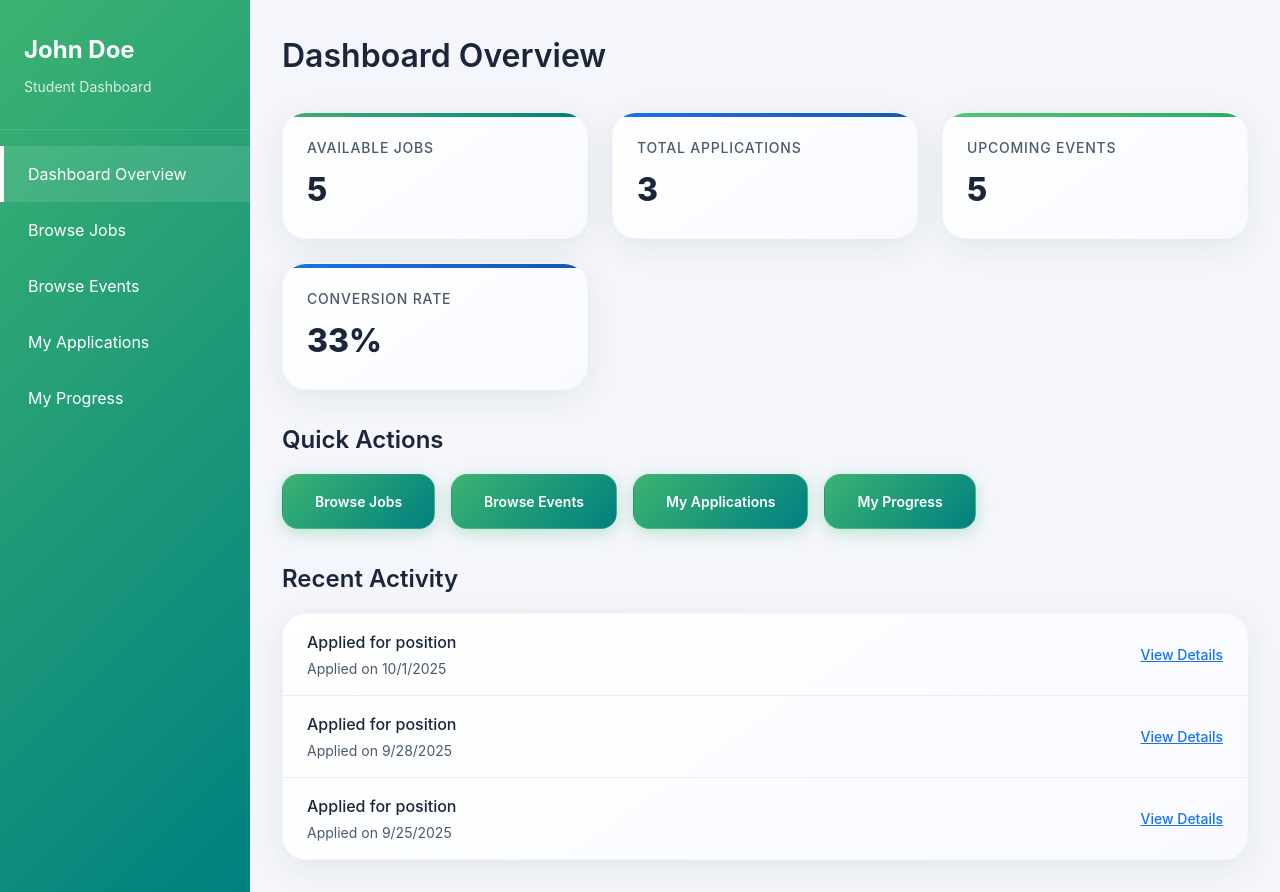
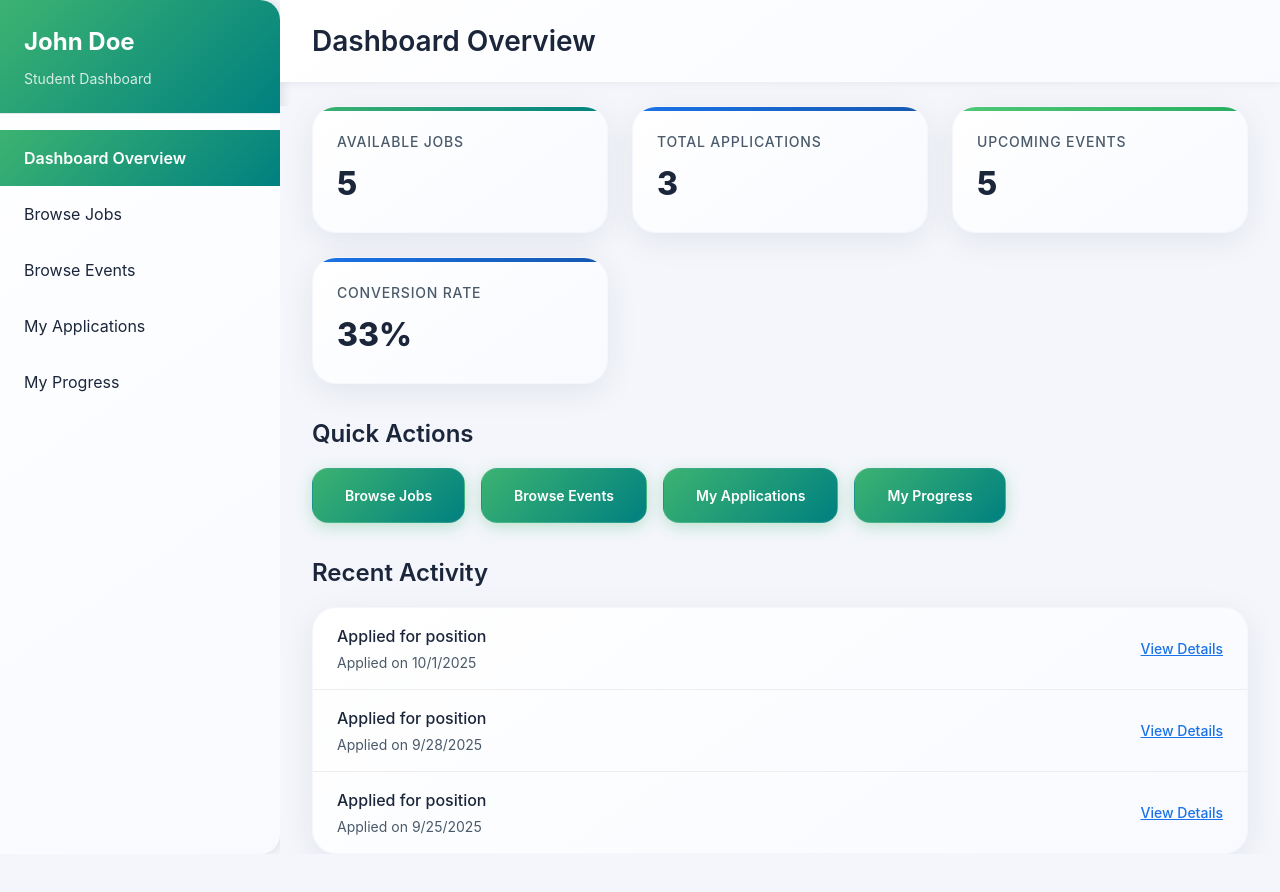
Before and after one commit to sathwik-337/studypart, a React (Create React App) app: page /student-dashboard in a window 1280 px wide. After the commit the page ends 854 px from the top, so only its background shows below. Built offline with nearby package versions, Linux system fonts and the light colour scheme.

Commit message:
studentdasboard4

```diff
--- a/src/pages/StudentDashboardUnified.jsx
+++ b/src/pages/StudentDashboardUnified.jsx
@@ -1296,15 +1296,19 @@ const StudentDashboard = () => {
     }}>
       {/* Sidebar Navigation */}
       <div style={{
-        width: '250px',
-        background: 'linear-gradient(135deg, #3CB371 0%, #008080 100%)',
-        color: 'white',
+        width: '280px',
+        background: 'linear-gradient(145deg, #FFFFFF 0%, #F8FAFF 100%)',
+        boxShadow: '2px 0 12px rgba(0,0,0,0.1)',
+        borderRadius: '0 20px 20px 0',
         display: 'flex',
         flexDirection: 'column'
       }}>
         <div style={{
-          padding: '2rem 1.5rem',
-          borderBottom: '1px solid rgba(255, 255, 255, 0.1)'
+          padding: '24px',
+          borderBottom: '1px solid #E3E7EB',
+          background: 'linear-gradient(135deg, #3CB371 0%, #008080 100%)',
+          color: '#FFFFFF',
+          borderRadius: '0 20px 0 0'
         }}>
           <h1 style={{
             color: 'white',
@@ -1313,110 +1317,96 @@ const StudentDashboard = () => {
             margin: '0'
           }}>{studentData.name}</h1>
           <p style={{
-            color: 'rgba(255, 255, 255, 0.8)',
+            color: 'rgba(255, 255, 255, 0.9)',
             fontSize: '0.875rem',
-            margin: '0.5rem 0 0'
+            margin: '0.5rem 0 0',
+            opacity: '0.9'
           }}>Student Dashboard</p>
         </div>
 
-        <nav style={{ flex: 1, padding: '1rem 0' }}>
+        <nav style={{ marginTop: '16px' }}>
           <button
             style={{
-              display: 'block',
               width: '100%',
-              padding: '1rem 1.5rem',
-              background: activeTab === 'dashboard' ? 'rgba(255, 255, 255, 0.1)' : 'transparent',
-              color: 'white',
+              textAlign: 'left',
+              padding: '16px 24px',
+              background: activeTab === 'dashboard' ? 'linear-gradient(135deg, #3CB371 0%, #008080 100%)' : 'transparent',
+              color: activeTab === 'dashboard' ? '#FFFFFF' : '#1B263B',
               border: 'none',
-              textAlign: 'left',
+              cursor: 'pointer',
+              transition: 'all 0.3s ease',
               fontSize: '1rem',
-              cursor: 'pointer',
-              transition: 'all 0.2s ease',
-              borderLeft: activeTab === 'dashboard' ? '4px solid white' : '4px solid transparent'
+              fontWeight: activeTab === 'dashboard' ? '600' : '400'
             }}
             onClick={() => handleTabChange('dashboard')}
-            onMouseEnter={(e) => e.target.style.background = 'rgba(255, 255, 255, 0.1)'}
-            onMouseLeave={(e) => e.target.style.background = activeTab === 'dashboard' ? 'rgba(255, 255, 255, 0.1)' : 'transparent'}
           >
             Dashboard Overview
           </button>
           <button
             style={{
-              display: 'block',
               width: '100%',
-              padding: '1rem 1.5rem',
-              background: activeTab === 'jobs' ? 'rgba(255, 255, 255, 0.1)' : 'transparent',
-              color: 'white',
+              textAlign: 'left',
+              padding: '16px 24px',
+              background: activeTab === 'jobs' ? 'linear-gradient(135deg, #3CB371 0%, #008080 100%)' : 'transparent',
+              color: activeTab === 'jobs' ? '#FFFFFF' : '#1B263B',
               border: 'none',
-              textAlign: 'left',
+              cursor: 'pointer',
+              transition: 'all 0.3s ease',
               fontSize: '1rem',
-              cursor: 'pointer',
-              transition: 'all 0.2s ease',
-              borderLeft: activeTab === 'jobs' ? '4px solid white' : '4px solid transparent'
+              fontWeight: activeTab === 'jobs' ? '600' : '400'
             }}
             onClick={() => handleTabChange('jobs')}
-            onMouseEnter={(e) => e.target.style.background = 'rgba(255, 255, 255, 0.1)'}
-            onMouseLeave={(e) => e.target.style.background = activeTab === 'jobs' ? 'rgba(255, 255, 255, 0.1)' : 'transparent'}
           >
             Browse Jobs
           </button>
           <button
             style={{
-              display: 'block',
               width: '100%',
-              padding: '1rem 1.5rem',
-              background: activeTab === 'events' ? 'rgba(255, 255, 255, 0.1)' : 'transparent',
-              color: 'white',
+              textAlign: 'left',
+              padding: '16px 24px',
+              background: activeTab === 'events' ? 'linear-gradient(135deg, #3CB371 0%, #008080 100%)' : 'transparent',
+              color: activeTab === 'events' ? '#FFFFFF' : '#1B263B',
               border: 'none',
-              textAlign: 'left',
+              cursor: 'pointer',
+              transition: 'all 0.3s ease',
               fontSize: '1rem',
-              cursor: 'pointer',
-              transition: 'all 0.2s ease',
-              borderLeft: activeTab === 'events' ? '4px solid white' : '4px solid transparent'
+              fontWeight: activeTab === 'events' ? '600' : '400'
             }}
             onClick={() => handleTabChange('events')}
-            onMouseEnter={(e) => e.target.style.background = 'rgba(255, 255, 255, 0.1)'}
-            onMouseLeave={(e) => e.target.style.background = activeTab === 'events' ? 'rgba(255, 255, 255, 0.1)' : 'transparent'}
           >
             Browse Events
           </button>
           <button
             style={{
-              display: 'block',
               width: '100%',
-              padding: '1rem 1.5rem',
-              background: activeTab === 'applications' ? 'rgba(255, 255, 255, 0.1)' : 'transparent',
-              color: 'white',
+              textAlign: 'left',
+              padding: '16px 24px',
+              background: activeTab === 'applications' ? 'linear-gradient(135deg, #3CB371 0%, #008080 100%)' : 'transparent',
+              color: activeTab === 'applications' ? '#FFFFFF' : '#1B263B',
               border: 'none',
-              textAlign: 'left',
+              cursor: 'pointer',
+              transition: 'all 0.3s ease',
               fontSize: '1rem',
-              cursor: 'pointer',
-              transition: 'all 0.2s ease',
-              borderLeft: activeTab === 'applications' ? '4px solid white' : '4px solid transparent'
+              fontWeight: activeTab === 'applications' ? '600' : '400'
             }}
             onClick={() => handleTabChange('applications')}
-            onMouseEnter={(e) => e.target.style.background = 'rgba(255, 255, 255, 0.1)'}
-            onMouseLeave={(e) => e.target.style.background = activeTab === 'applications' ? 'rgba(255, 255, 255, 0.1)' : 'transparent'}
           >
             My Applications
           </button>
           <button
             style={{
-              display: 'block',
               width: '100%',
-              padding: '1rem 1.5rem',
-              background: activeTab === 'analytics' ? 'rgba(255, 255, 255, 0.1)' : 'transparent',
-              color: 'white',
+              textAlign: 'left',
+              padding: '16px 24px',
+              background: activeTab === 'analytics' ? 'linear-gradient(135deg, #3CB371 0%, #008080 100%)' : 'transparent',
+              color: activeTab === 'analytics' ? '#FFFFFF' : '#1B263B',
               border: 'none',
-              textAlign: 'left',
+              cursor: 'pointer',
+              transition: 'all 0.3s ease',
               fontSize: '1rem',
-              cursor: 'pointer',
-              transition: 'all 0.2s ease',
-              borderLeft: activeTab === 'analytics' ? '4px solid white' : '4px solid transparent'
+              fontWeight: activeTab === 'analytics' ? '600' : '400'
             }}
             onClick={() => handleTabChange('analytics')}
-            onMouseEnter={(e) => e.target.style.background = 'rgba(255, 255, 255, 0.1)'}
-            onMouseLeave={(e) => e.target.style.background = activeTab === 'analytics' ? 'rgba(255, 255, 255, 0.1)' : 'transparent'}
           >
             My Progress
           </button>
@@ -1424,21 +1414,35 @@ const StudentDashboard = () => {
       </div>
 
       {/* Main Content */}
-      <div style={{
-        flex: 1,
-        padding: '2rem',
-        background: '#F4F6FB',
-        overflow: 'auto'
-      }}>
-        {/* Dashboard Tab */}
-        {activeTab === 'dashboard' && (
-          <div>
+      <div style={{ flex: 1, overflow: 'auto' }}>
+        <header style={{
+          background: 'linear-gradient(145deg, #FFFFFF 0%, #F8FAFF 100%)',
+          boxShadow: '0 2px 8px rgba(0,0,0,0.05)',
+          padding: '20px 32px',
+          marginBottom: '24px'
+        }}>
+          <div style={{ display: 'flex', justifyContent: 'space-between', alignItems: 'center' }}>
             <h1 style={{
-              fontSize: '2rem',
+              fontSize: '1.75rem',
               fontWeight: '600',
-              color: '#1B263B',
-              marginBottom: '2rem'
-            }}>Dashboard Overview</h1>
+              color: '#1B263B'
+            }}>
+              {activeTab === 'dashboard' ? 'Dashboard Overview' :
+               activeTab === 'jobs' ? 'Browse Jobs' :
+               activeTab === 'events' ? 'Browse Events' :
+               activeTab === 'applications' ? 'My Applications' :
+               activeTab === 'analytics' ? 'My Progress' : 'Dashboard'}
+            </h1>
+          </div>
+        </header>
+
+        <div style={{
+          padding: '0 32px',
+          background: '#F4F6FB'
+        }}>
+          {/* Dashboard Tab */}
+          {activeTab === 'dashboard' && (
+            <div>
 
             {/* Stats Cards */}
             <div style={{
@@ -1929,6 +1933,7 @@ const StudentDashboard = () => {
             )}
           </div>
         )}
+        </div>
       </div>
 
       {/* Modal for Applications */}
```
